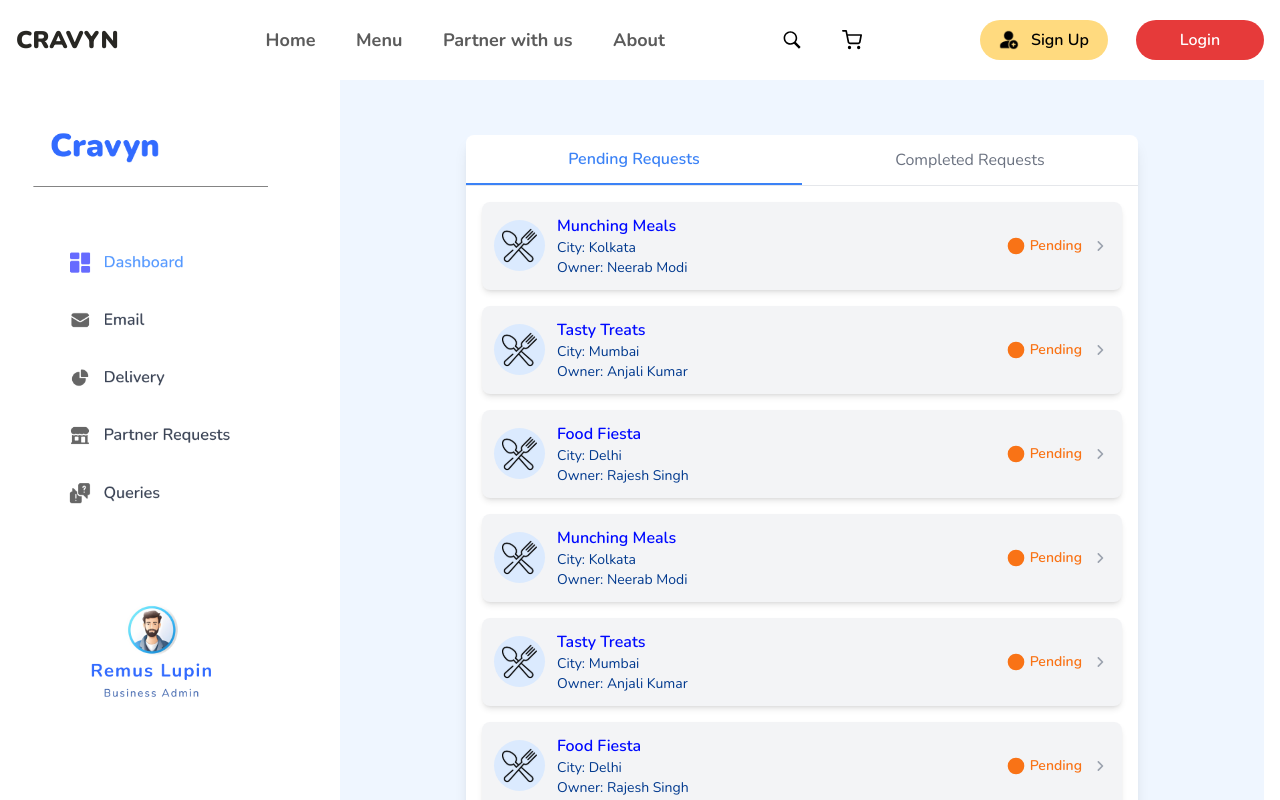
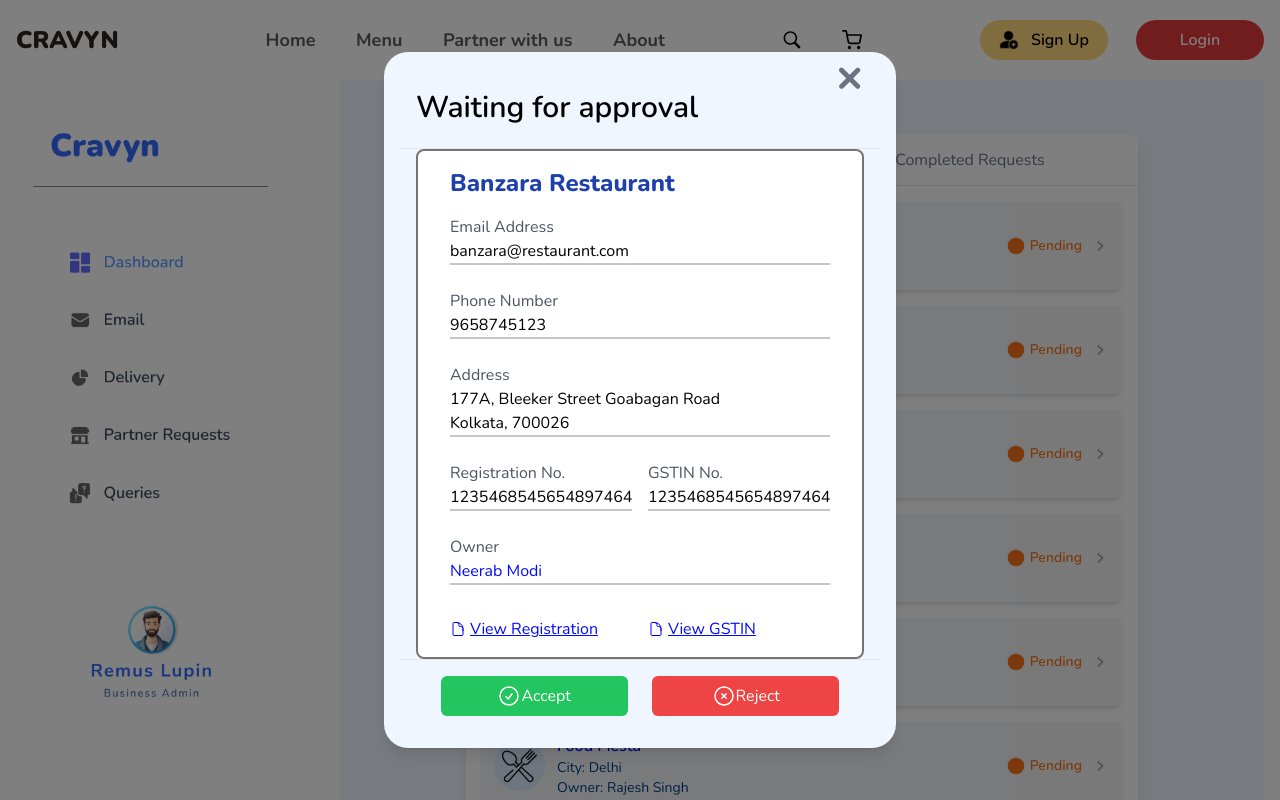
Before and after one commit to rahulc0dy/cravyn-web-frontend, a Next.js app: page /management/partner-requests in a window 1280 px wide. Shown: the top 800 px of the page. Built offline with nearby package versions, Linux system fonts and the light colour scheme.

Commit message:
feat/management-team

```diff
--- a/app/management/partner-requests/page.jsx
+++ b/app/management/partner-requests/page.jsx
@@ -1,6 +1,7 @@
 "use client";
 import { useState } from 'react';
 import Image from 'next/image';
+import ApprovalModal from '@components/management/ApprovalModalBox';
 
 const PartnerRequests = () => {
   const [activeTab, setActiveTab] = useState('pending');
@@ -29,6 +30,7 @@ const PartnerRequests = () => {
 
   return (
     <div className="p-6 bg-blue-50 min-h-screen flex justify-center items-center">
+      <ApprovalModal/>
       <div className="bg-white w-full max-w-2xl rounded-lg shadow-lg">
         {/* Tabs */}
         <div className="flex justify-around border-b border-gray-200">
@@ -86,7 +88,6 @@ const PartnerRequests = () => {
                           <svg xmlns="http://www.w3.org/2000/svg" fill="none" viewBox="0 0 24 24" stroke-width="1.5" stroke="#50C878" class="size-6">
                       <path stroke-linecap="round" stroke-linejoin="round" d="M9 12.75 11.25 15 15 9.75M21 12a9 9 0 1 1-18 0 9 9 0 0 1 18 0Z" />
                       </svg>
-                      <span className="text-sm font-semibold text-secondary-green">Answered</span>
                           <span className="text-sm font-semibold text-green-500">Accepted</span>
                         </div>
                       ) : (
--- /dev/null
+++ b/components/management/ApprovalModalBox.jsx
@@ -0,0 +1,101 @@
+import React from "react";
+import Link from "next/link";
+
+const ApprovalModal = () => {
+  return (
+    <div className="fixed inset-0 flex items-center justify-center bg-black bg-opacity-50">
+      <div className="bg-blue-50 md:p-4 m-4 rounded-3xl shadow-lg w-full max-w-lg min-h-[70svh]">
+        {/* Modal Header */}
+        <div className="flex justify-between items-center px-4 pt-4 md:py-4 border-b border-gray-200">
+          <h2 className="text-2xl md:text-3xl font-semibold">Waiting for approval</h2>
+          <button className="text-gray-500 text-5xl md:-translate-y-8 font-extrabold hover:text-red-500">&times;</button>
+        </div>
+
+        {/* Modal Content */}
+        <div className="px-8 py-4 bg-white rounded-lg border-2 border-grey-medium mx-4">
+          <p className="text-blue-800 font-extrabold text-2xl">Banzara Restaurant</p>
+
+          <div className="mt-4 grid grid-cols-1 md:grid-cols-2 gap-4">
+            {/* Email and Phone */}
+            <div className="md:col-span-2 md:mb-2">
+              <p className="text-gray-600">Email Address</p>
+              <p className="text-black border-b-2 border-grey-light-3 text-wrap">banzara@restaurant.com</p>
+            </div>
+            <div className="md:col-span-2 md:mb-2">
+              <p className="text-gray-600">Phone Number</p>
+              <p className="text-black border-b-2 border-grey-light-3">9658745123</p>
+            </div>
+
+            {/* Address */}
+            <div className="md:col-span-2 md:mb-2">
+              <p className="text-gray-600">Address</p>
+              <p className="text-wrap">177A, Bleeker Street
+            Goabagan Road</p>
+              <p className="border-b-2 border-grey-light-3 ">Kolkata, 700026</p>
+            </div>
+
+            {/* Registration and GSTIN */}
+            <div className="md:mb-2">
+              <p className="text-gray-600">Registration No.</p>
+              <p className="border-b-2 border-grey-light-3">1235468545654897464</p>
+            </div>
+            <div>
+              <p className="text-gray-600">GSTIN No.</p>
+              <p className="border-b-2 border-grey-light-3">1235468545654897464</p>
+            </div>
+
+            {/* Owner */}
+            <div className="md:col-span-2 md:mb-4">
+              <p className="text-gray-600">Owner</p>
+              <p className="text-blue-medium border-b-2 border-grey-light-3">Neerab Modi</p>
+            </div>
+
+            {/* Links */}
+            <div>
+              <Link href="#" className="text-blue-medium underline cursor-pointer flex items-center">
+                <span className="material-icons text-blue-600 mr-1">
+                    <svg xmlns="http://www.w3.org/2000/svg" fill="none" viewBox="0 0 24 24" stroke-width="1.5" stroke="blue" class="size-4">
+                    <path stroke-linecap="round" stroke-linejoin="round" d="M19.5 14.25v-2.625a3.375 3.375 0 0 0-3.375-3.375h-1.5A1.125 1.125 0 0 1 13.5 7.125v-1.5a3.375 3.375 0 0 0-3.375-3.375H8.25m2.25 0H5.625c-.621 0-1.125.504-1.125 1.125v17.25c0 .621.504 1.125 1.125 1.125h12.75c.621 0 1.125-.504 1.125-1.125V11.25a9 9 0 0 0-9-9Z" />
+                </svg>
+
+                </span>
+                View Registration
+              </Link>
+            </div>
+            <div>
+              <Link href="#" className="text-blue-medium flex items-center underline cursor-pointer">
+                <span className="material-icons text-blue-600 mr-1">
+                    <svg xmlns="http://www.w3.org/2000/svg" fill="none" viewBox="0 0 24 24" stroke-width="1.5" stroke="blue" class="size-4">
+                    <path stroke-linecap="round" stroke-linejoin="round" d="M19.5 14.25v-2.625a3.375 3.375 0 0 0-3.375-3.375h-1.5A1.125 1.125 0 0 1 13.5 7.125v-1.5a3.375 3.375 0 0 0-3.375-3.375H8.25m2.25 0H5.625c-.621 0-1.125.504-1.125 1.125v17.25c0 .621.504 1.125 1.125 1.125h12.75c.621 0 1.125-.504 1.125-1.125V11.25a9 9 0 0 0-9-9Z" />
+                    </svg>
+                </span>
+                View GSTIN
+              </Link>
+            </div>
+          </div>
+        </div>
+
+        {/* Modal Footer */}
+        <div className="flex justify-evenly p-4 border-t border-gray-200">
+          <button className="w-5/12 justify-center flex items-center px-4 py-2 bg-green-500 text-white rounded-md hover:bg-green-600">
+            <span className="material-icons">
+               <svg xmlns="http://www.w3.org/2000/svg" fill="none" viewBox="0 0 24 24" stroke-width="1.5" stroke="white" class="size-6">
+               <path stroke-linecap="round" stroke-linejoin="round" d="M9 12.75 11.25 15 15 9.75M21 12a9 9 0 1 1-18 0 9 9 0 0 1 18 0Z" />
+               </svg>
+
+            </span> Accept
+          </button>
+          <button className="w-5/12 flex justify-center items-center px-4 py-2 bg-red-500 text-white rounded-md hover:bg-red-600">
+            <span className="material-icons">
+                <svg xmlns="http://www.w3.org/2000/svg" fill="none" viewBox="0 0 24 24" stroke-width="1.5" stroke="currentColor" class="size-6">
+                <path stroke-linecap="round" stroke-linejoin="round" d="m9.75 9.75 4.5 4.5m0-4.5-4.5 4.5M21 12a9 9 0 1 1-18 0 9 9 0 0 1 18 0Z" />
+                </svg>
+            </span> Reject
+          </button>
+        </div>
+      </div>
+    </div>
+  );
+};
+
+export default ApprovalModal;
```
